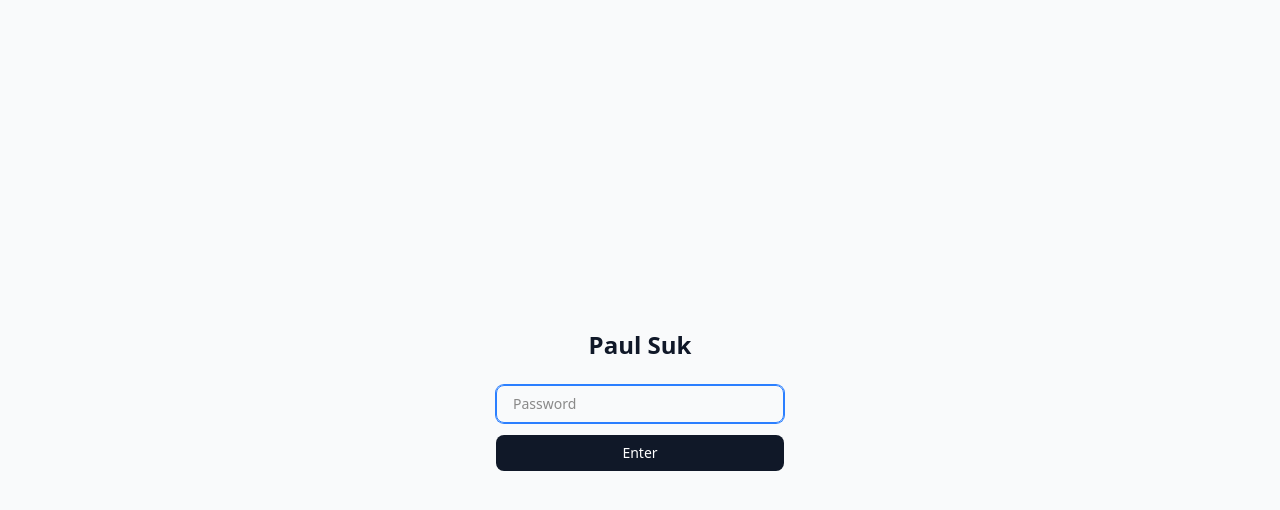
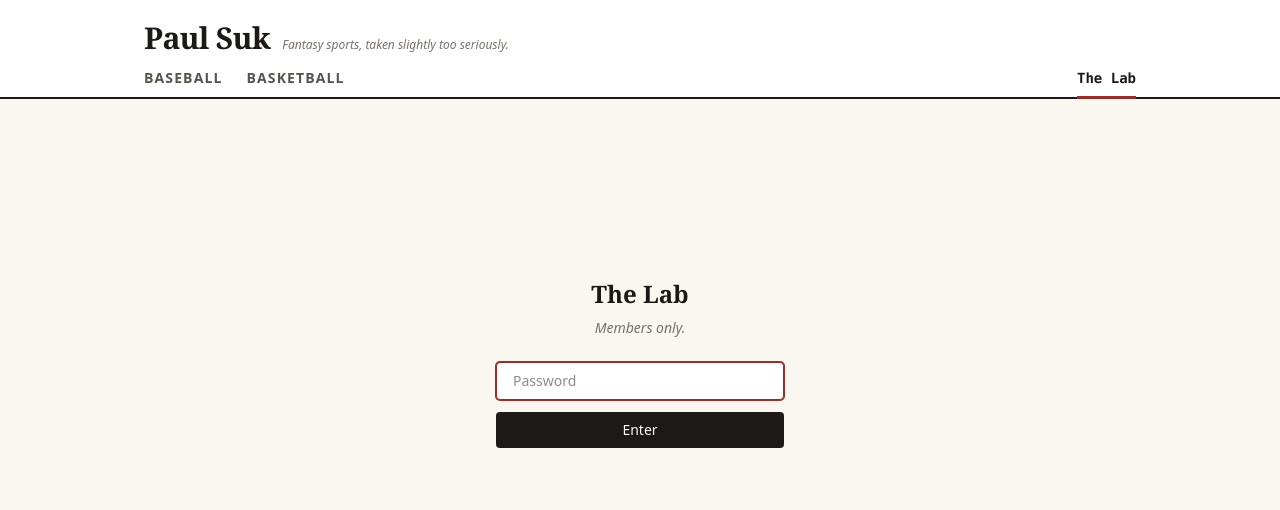
Before and after one commit to paulsuk/paulsuk.github.io, a React (Vite) app: page /lab in a window 1280 px wide. Shown: the top 510 px of the page. Built offline with nearby package versions, Linux system fonts and the light colour scheme.

Commit message:
feat: masthead shell; league gates dropped, lab gate scoped

```diff
--- a/src/components/home/HomePage.tsx
+++ b/src/components/home/HomePage.tsx
@@ -17,6 +17,7 @@ const sports = [
 
 export default function HomePage() {
   return (
+    <main className="mx-auto max-w-5xl px-4">
       <div className="flex flex-col items-center pt-16">
         <h1 className="mb-2 text-3xl font-bold">Paul Suk</h1>
         <p className="mb-12 text-gray-500">Fantasy Sports Analytics</p>
@@ -35,5 +36,6 @@ export default function HomePage() {
         </div>
 
       </div>
+    </main>
   );
 }
--- a/src/components/lab/LabRootLayout.tsx
+++ b/src/components/lab/LabRootLayout.tsx
@@ -1,49 +1,34 @@
-import { useEffect } from "react";
-import { NavLink, Outlet, useOutletContext } from "react-router-dom";
-import type { AppShellContext } from "../layout/AppShell";
+import { NavLink, Outlet } from "react-router-dom";
+import PasswordGate from "../layout/PasswordGate";
 
-const SPORT_TABS = [
-  { to: "/lab/mlb", label: "MLB-LAB" },
-  { to: "/lab/nba", label: "NBA-LAB" },
-  { to: "/lab/research", label: "Research" },
+// TODO(task-10): flip to /lab/baseball|basketball
+const LAB_TABS = [
+  { to: "/lab/mlb", label: "BASEBALL-LAB" },
+  { to: "/lab/nba", label: "BASKETBALL-LAB" },
+  { to: "/lab/research", label: "RESEARCH" },
 ];
 
-function LabSportTabs() {
+export default function LabRootLayout() {
   return (
-    <div className="flex items-center gap-1">
-      {SPORT_TABS.map((tab) => (
+    <main className="mx-auto max-w-7xl px-4 py-6">
+      <PasswordGate>
+        <nav className="mb-4 flex items-center gap-2">
+          {LAB_TABS.map((tab) => (
             <NavLink
               key={tab.to}
               to={tab.to}
               className={({ isActive }) =>
                 isActive
-              ? "bg-blue-50 text-blue-800 rounded px-2.5 py-0.5 font-bold font-mono text-sm"
-              : "text-slate-500 font-mono text-sm hover:text-slate-800"
+                  ? "rounded-sm bg-ink px-2.5 py-0.5 font-mono text-sm font-bold text-paper no-underline"
+                  : "px-1 font-mono text-sm text-ink-soft no-underline hover:text-ink"
               }
             >
               {tab.label}
             </NavLink>
           ))}
-    </div>
+        </nav>
+        <Outlet />
+      </PasswordGate>
+    </main>
   );
 }
-
-export default function LabRootLayout() {
-  const { setHeaderSlot, clearHeaderSlot, setMainClass } =
-    useOutletContext<AppShellContext>();
-
-  useEffect(() => {
-    setHeaderSlot(<LabSportTabs />);
-    setMainClass("");
-    return () => {
-      clearHeaderSlot();
-      setMainClass("mx-auto max-w-4xl px-4 py-6");
-    };
-  }, [setHeaderSlot, clearHeaderSlot, setMainClass]);
-
-  return (
-    <div className="mx-auto max-w-7xl px-4 py-6">
-      <Outlet />
-    </div>
-  );
-}
--- a/src/components/layout/AppShell.tsx
+++ b/src/components/layout/AppShell.tsx
@@ -1,110 +1,11 @@
-import { useState, useEffect, useCallback, useMemo } from "react";
-import { Link, Outlet, useLocation } from "react-router-dom";
+import { Outlet } from "react-router-dom";
+import Masthead from "./Masthead";
 
-const SITE_AUTH: Record<string, { password: string; prompt: string }> = {
-  baseball: { password: "blue jays", prompt: 'Let me root, root, root, for the ____ ____!' },
-  basketball: { password: "perge", prompt: "Press on?" },
-  lab: { password: "power overwhelming", prompt: "" },
-};
-
-function normalize(s: string): string {
-  return s.toLowerCase().replace(/\s+/g, "");
-}
-
-function PasswordGate({ children }: { children: React.ReactNode }) {
-  const location = useLocation();
-  const segment = location.pathname.split("/").filter(Boolean)[0] ?? "";
-  const auth = SITE_AUTH[segment];
-  const storageKey = auth ? `fa_auth_${segment}` : "";
-
-  const [authenticated, setAuthenticated] = useState(
-    () => !storageKey || localStorage.getItem(storageKey) === "true"
-  );
-  const [input, setInput] = useState("");
-  const [error, setError] = useState(false);
-
-  // Re-check auth when navigating between sports
-  useEffect(() => {
-    if (!storageKey) {
-      setAuthenticated(true);
-    } else {
-      setAuthenticated(localStorage.getItem(storageKey) === "true");
-    }
-    setInput("");
-    setError(false);
-  }, [storageKey]);
-
-  if (authenticated) return <>{children}</>;
-
-  function handleSubmit(e: React.FormEvent) {
-    e.preventDefault();
-    if (normalize(input) === normalize(auth.password)) {
-      localStorage.setItem(storageKey, "true");
-      setAuthenticated(true);
-    } else {
-      setError(true);
-      setInput("");
-    }
-  }
-
+export default function AppShell() {
   return (
-    <div className="flex min-h-screen items-center justify-center bg-gray-50">
-      <form onSubmit={handleSubmit} className="w-72 text-center">
-        <h1 className="mb-6 text-2xl font-bold text-gray-900">Paul Suk</h1>
-        <input
-          type="password"
-          value={input}
-          onChange={(e) => { setInput(e.target.value); setError(false); }}
-          placeholder={auth.prompt || "Password"}
-          aria-label="Site password"
-          autoFocus
-          className="w-full rounded-lg border border-gray-300 px-4 py-2 text-sm focus:border-blue-500 focus:outline-none focus:ring-1 focus:ring-blue-500"
-        />
-        {error && <p className="mt-2 text-sm text-red-600">Incorrect password</p>}
-        <button
-          type="submit"
-          className="mt-3 w-full rounded-lg bg-gray-900 px-4 py-2 text-sm font-medium text-white hover:bg-gray-800"
-        >
-          Enter
-        </button>
-      </form>
+    <div className="min-h-screen bg-paper text-ink">
+      <Masthead />
+      <Outlet />
     </div>
   );
 }
-
-const DEFAULT_MAIN_CLASS = "mx-auto max-w-4xl px-4 py-6";
-
-export type AppShellContext = {
-  setHeaderSlot: (slot: React.ReactNode) => void;
-  clearHeaderSlot: () => void;
-  setMainClass: (cls: string) => void;
-};
-
-export default function AppShell() {
-  const [headerSlot, setHeaderSlot] = useState<React.ReactNode>(null);
-  const [mainClass, setMainClass] = useState(DEFAULT_MAIN_CLASS);
-
-  const clearHeaderSlot = useCallback(() => setHeaderSlot(null), []);
-  const ctx = useMemo<AppShellContext>(
-    () => ({ setHeaderSlot, clearHeaderSlot, setMainClass }),
-    [clearHeaderSlot]
-  );
-
-  return (
-    <PasswordGate>
-      <div className="min-h-screen bg-gray-50 text-gray-900">
-        <header className="border-b border-gray-200 bg-white">
-          <div className="mx-auto max-w-4xl px-4 py-3 flex items-center gap-4">
-            <Link to="/" className="text-lg font-semibold text-gray-900 no-underline hover:text-gray-600">
-              Paul Suk
-            </Link>
-            {headerSlot}
-          </div>
-        </header>
-        <main className={mainClass}>
-          <Outlet context={ctx} />
-        </main>
-      </div>
-    </PasswordGate>
-  );
-}
--- /dev/null
+++ b/src/components/layout/Masthead.tsx
@@ -0,0 +1,46 @@
+import { Link, NavLink } from "react-router-dom";
+import { LEAGUES } from "../../utils/league-config";
+
+export default function Masthead() {
+  return (
+    <header className="border-b-2 border-ink bg-raised">
+      <div className="mx-auto max-w-5xl px-4 pb-0 pt-5">
+        <div className="flex items-end justify-between">
+          <Link to="/" className="no-underline">
+            <span className="font-display text-3xl font-black tracking-tight text-ink">
+              Paul Suk
+            </span>
+            <span className="ml-3 hidden text-xs italic text-ink-faint sm:inline">
+              Fantasy sports, taken slightly too seriously.
+            </span>
+          </Link>
+        </div>
+        <nav className="mt-3 flex gap-6">
+          {LEAGUES.map((l) => (
+            <NavLink
+              key={l.slug}
+              to={`/${l.slug}`}
+              className={({ isActive }) =>
+                `-mb-0.5 border-b-[3px] pb-2 text-sm font-semibold uppercase tracking-[0.08em] no-underline transition-colors ${
+                  isActive ? "border-accent text-ink" : "border-transparent text-ink-soft hover:text-ink"
+                }`
+              }
+            >
+              {l.label}
+            </NavLink>
+          ))}
+          <NavLink
+            to="/lab"
+            className={({ isActive }) =>
+              `-mb-0.5 ml-auto border-b-[3px] pb-2 font-mono text-sm font-semibold no-underline transition-colors ${
+                isActive ? "border-accent text-ink" : "border-transparent text-ink-faint hover:text-ink"
+              }`
+            }
+          >
+            The Lab
+          </NavLink>
+        </nav>
+      </div>
+    </header>
+  );
+}
--- /dev/null
+++ b/src/components/layout/PasswordGate.tsx
@@ -0,0 +1,51 @@
+import { useState } from "react";
+
+const PASSWORD = "power overwhelming";
+const STORAGE_KEY = "fa_auth_lab";
+
+function normalize(s: string): string {
+  return s.toLowerCase().replace(/\s+/g, "");
+}
+
+export default function PasswordGate({ children }: { children: React.ReactNode }) {
+  const [authenticated, setAuthenticated] = useState(
+    () => localStorage.getItem(STORAGE_KEY) === "true"
+  );
+  const [input, setInput] = useState("");
+  const [error, setError] = useState(false);
+
+  if (authenticated) return <>{children}</>;
+
+  function handleSubmit(e: React.FormEvent) {
+    e.preventDefault();
+    if (normalize(input) === normalize(PASSWORD)) {
+      localStorage.setItem(STORAGE_KEY, "true");
+      setAuthenticated(true);
+    } else {
+      setError(true);
+      setInput("");
+    }
+  }
+
+  return (
+    <div className="flex min-h-[60vh] items-center justify-center">
+      <form onSubmit={handleSubmit} className="w-72 text-center">
+        <h1 className="mb-2 font-display text-2xl font-bold text-ink">The Lab</h1>
+        <p className="mb-6 text-sm italic text-ink-faint">Members only.</p>
+        <input
+          type="password"
+          value={input}
+          onChange={(e) => { setInput(e.target.value); setError(false); }}
+          placeholder="Password"
+          aria-label="Lab password"
+          autoFocus
+          className="w-full rounded-sm border border-rule bg-raised px-4 py-2 text-sm focus:border-accent focus:outline-none focus:ring-1 focus:ring-accent"
+        />
+        {error && <p className="mt-2 text-sm text-loss">Incorrect password</p>}
+        <button type="submit" className="mt-3 w-full rounded-sm bg-ink px-4 py-2 text-sm font-medium text-paper hover:bg-accent-deep">
+          Enter
+        </button>
+      </form>
+    </div>
+  );
+}
--- a/src/components/sport/SportLayout.tsx
+++ b/src/components/sport/SportLayout.tsx
@@ -11,6 +11,7 @@ export default function SportLayout() {
   const { slug } = useParams<{ slug: string }>();
 
   return (
+    <main className="mx-auto max-w-5xl px-4 py-6">
       <SportProvider slug={slug!}>
         <div>
           <nav className="mb-6 flex gap-1 border-b border-gray-200">
@@ -34,5 +35,6 @@ export default function SportLayout() {
           <Outlet />
         </div>
       </SportProvider>
+    </main>
   );
 }
```
Lines whose indentation alone changed are shown as unchanged.
